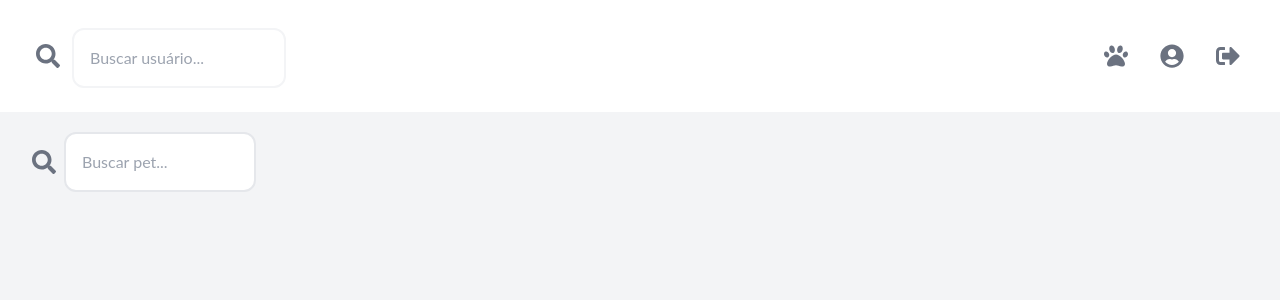
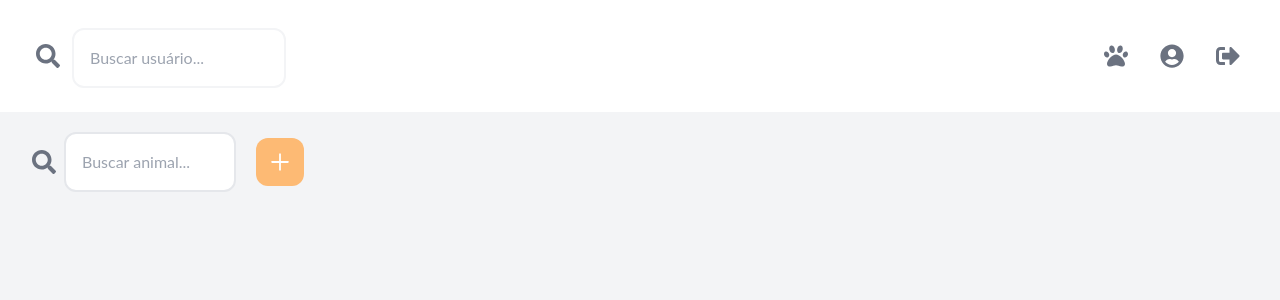
Before and after one commit to marimatulle/petslife, a React (Create React App) app: page /cards in a window 1280 px wide. Shown: the top 300 px of the page. Built offline with nearby package versions, Linux system fonts and the light colour scheme; no server answers.

Commit message:
fix: adjusts PetsBarAndButton.jsx and Cards.jsx

```diff
--- /dev/null
+++ b/src/bars/PetsBarAndButton.jsx
@@ -0,0 +1,50 @@
+import React, { useState } from "react";
+import { FaSearch } from "react-icons/fa";
+import { AiOutlinePlus } from "react-icons/ai";
+import { useNavigate } from "react-router-dom";
+import CreateCardsModal from "../cards/CreateCardsModal";
+
+const PetsBarAndButton = () => {
+  const [searchTerm, setSearchTerm] = useState("");
+  const [showModal, setShowModal] = useState(false);
+  const navigate = useNavigate();
+
+  const handleSearch = (event) => {
+    if (event.key === "Enter") {
+      navigate(`/search?query=${searchTerm}`);
+    }
+  };
+
+  const handleOpenModal = () => {
+    setShowModal(true);
+  };
+
+  const handleCloseModal = () => {
+    setShowModal(false);
+  };
+
+  return (
+    <div className="relative flex items-center justify-between md:justify-start">
+      <FaSearch className="absolute top-1/2 left-8 transform -translate-y-1/2 text-gray-500 text-2xl" />
+      <input
+        className="w-full sm:w-2/3 md:w-2/4 lg:w-2/3 xl:w-2/3 2xl:w-2/3 ml-16 border-2 border-gray-200 rounded-xl p-4 m-5"
+        type="text"
+        placeholder="Buscar animal..."
+        value={searchTerm}
+        onChange={(e) => setSearchTerm(e.target.value)}
+        onKeyPress={handleSearch}
+      />
+      <div className="md:ml-auto">
+        <button
+          onClick={handleOpenModal}
+          className="mr-4 bg-orange-300 hover:bg-orange-400 text-white rounded-xl w-12 h-12 flex items-center justify-center text-2xl font-bold md:w-12 md:h-12 md:text-2xl"
+        >
+          <AiOutlinePlus />
+        </button>
+      </div>
+      {showModal && <CreateCardsModal onClose={handleCloseModal} />}
+    </div>
+  );
+};
+
+export default PetsBarAndButton;
--- a/src/bars/PetsNavbar.jsx
+++ /dev/null
@@ -1,30 +0,0 @@
-import React, { useState } from "react";
-import { FaSearch } from "react-icons/fa";
-import { useNavigate } from "react-router-dom";
-
-const PetsNavbar = () => {
-  const [searchTerm, setSearchTerm] = useState("");
-  const navigate = useNavigate();
-
-  const handleSearch = (event) => {
-    if (event.key === "Enter") {
-      navigate(`/search?query=${searchTerm}`);
-    }
-  };
-
-  return (
-  <div className="relative">
-    <FaSearch className="absolute top-1/2 left-8 transform -translate-y-1/2 text-gray-500 text-2xl" />
-    <input
-      className="w-5/8 sm:w-3/4 md:w-3/4 lg:w-3/4 xl:w-3/5 2xl:w-3/4 ml-16 border-2 border-gray-200 rounded-xl p-4 m-5"
-      type="text"
-      placeholder="Buscar pet..."
-      value={searchTerm}
-      onChange={(e) => setSearchTerm(e.target.value)}
-      onKeyPress={handleSearch}
-    />
-  </div>
-  )
-};
-
-export default PetsNavbar;
--- a/src/cards/Cards.jsx
+++ b/src/cards/Cards.jsx
@@ -1,14 +1,11 @@
 import React, { useEffect, useState } from "react";
-import { AiOutlinePlus } from "react-icons/ai";
 import Topbar from "../bars/Topbar";
-import CreateCardsModal from "./CreateCardsModal";
 import { auth, database } from "../firebase";
 import { doc, getDoc } from "firebase/firestore";
-import PetsNavbar from "../bars/PetsNavbar";
+import PetsBarAndButton from "../bars/PetsBarAndButton";
 
 const Cards = () => {
   const [user, setUser] = useState(null);
-  const [showModal, setShowModal] = useState(false);
 
   useEffect(() => {
     auth.onAuthStateChanged(async (user) => {
@@ -20,32 +17,14 @@ const Cards = () => {
     });
   }, []);
 
-  const handleOpenModal = () => {
-    setShowModal(true);
-  };
-
-  const handleCloseModal = () => {
-    setShowModal(false);
-  };
-
   return (
     <div className="bg-gray-100 min-h-screen">
       <Topbar location="/cards" />
-      <div className="flex">
-        <div className="w-1/4">
-          <PetsNavbar />
+      <div className="flex flex-col sm:flex-row">
+        <div className="w-full sm:w-1/4">
+          <PetsBarAndButton />
         </div>
-        <div className="w-3/4">
-          {user && (
-            <button
-              onClick={handleOpenModal}
-              className="absolute right-0 m-5 bg-orange-300 hover:bg-orange-400 text-white rounded w-12 h-12 flex items-center justify-center text-2xl font-bold md:w-12 md:h-12 md:text-2xl" // Tornando o botão menor para computadores e posicionado à direita
-            >
-              <AiOutlinePlus />{" "}
-            </button>
-          )}
-          {showModal && <CreateCardsModal onClose={handleCloseModal} />}
-        </div>
+        <div className="w-full sm:w-3/4"></div>
       </div>
     </div>
   );
--- a/src/cards/ViewCardsModal.jsx
+++ b/src/cards/ViewCardsModal.jsx
@@ -1,7 +1,7 @@
 import React from "react";
 
-const CardsModal = () => {
-  return <div>CardsModal</div>;
+const ViewCardsModal = () => {
+  return <div>ViewCardsModal</div>;
 };
 
-export default CardsModal;
+export default ViewCardsModal;
```
